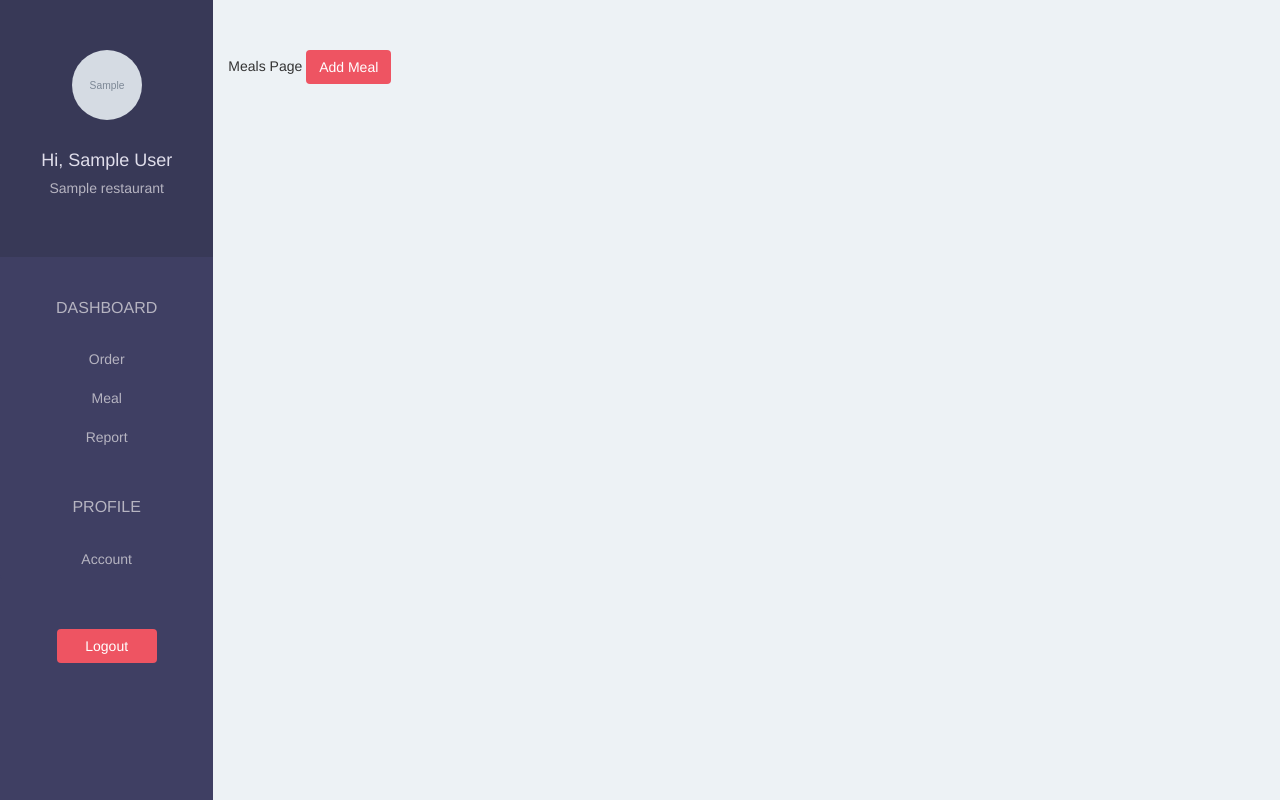
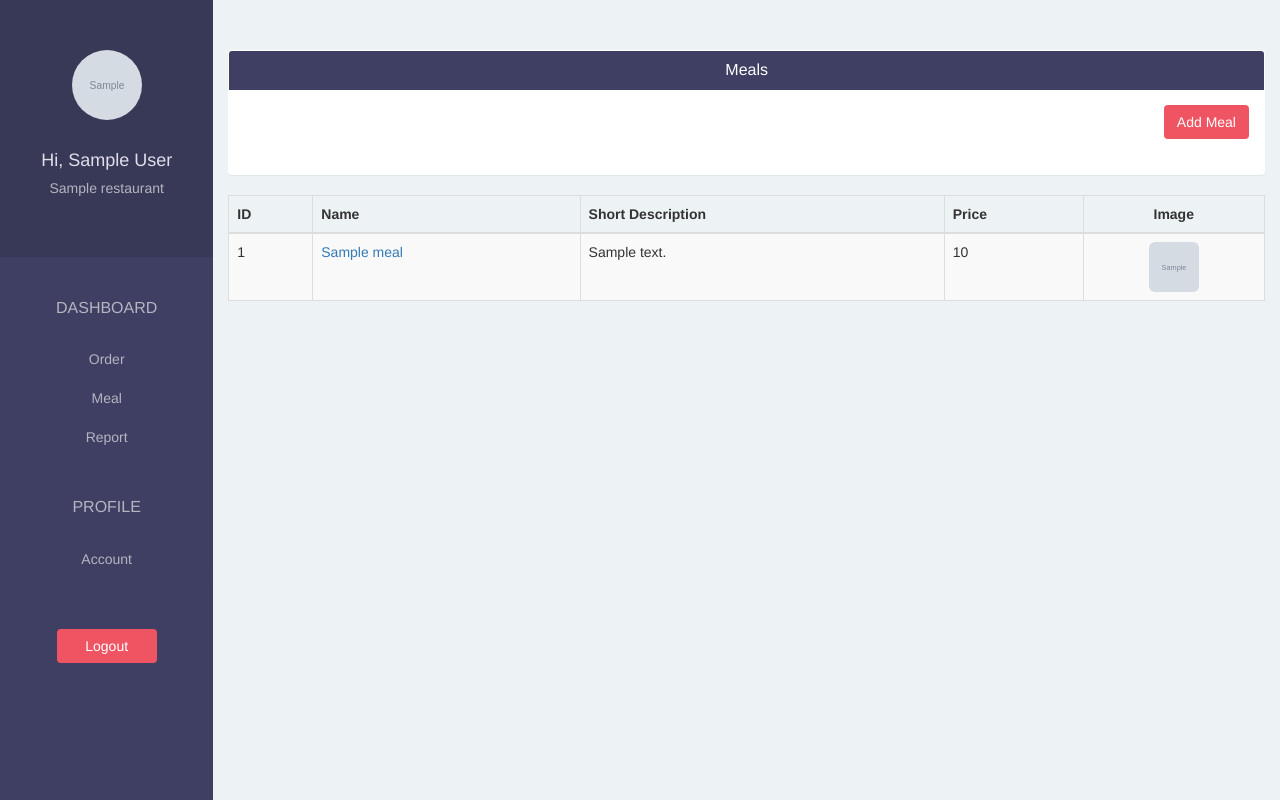
Before and after one commit to ikikika/foodtasker, a Django app: page /restaurant/meal/ in a window 1280 px wide. Run offline with Django 3.2, Linux system fonts and the light colour scheme; a user stored in the database is signed in; tables that the repository leaves empty hold one stand-in row (values such as "Sample post"); grey boxes marked "Sample" are stand-in pictures; some libraries are stand-ins or nearby versions.

Commit message:
output list of meal

```diff
--- a/foodtaskerapp/templates/restaurant/meal.html
+++ b/foodtaskerapp/templates/restaurant/meal.html
@@ -1,6 +1,42 @@
 {% extends 'restaurant/base.html' %}
 
 {% block page %}
-  Meals Page
-  <a href="{% url 'restaurant-add-meal' %}" class="btn btn-pink">Add Meal</a>
+  <div class="panel">
+    <div class="panel-heading bg-blue">
+      <h4 class="panel-title text-center text-white">Meals</h4>
+    </div>
+    <div class="panel-body">
+      <div class="text-right">
+        <a href="{% url 'restaurant-add-meal' %}" class="btn btn-pink">Add Meal</a>
+        <br/><br/>
+      </div>
+    </div>
+  </div>
+
+  <table class="table table-bordered table-hover table-striped">
+    <thead>
+      <tr class="bg-gray">
+        <th>ID</th>
+        <th>Name</th>
+        <th>Short Description</th>
+        <th>Price</th>
+        <th class="text-center">Image</th>
+      </tr>
+    <thead>
+    <tbody>
+      {% for meal in meals %}
+        <tr>
+          <td scope="row">{{ meal.id }}</td>
+          <td><a href="">{{ meal.name }}</a></td>
+          <td>{{ meal.short_description }}</td>
+          <td>{{ meal.price }}</td>
+          <td class="text-center">
+            <img class="img-rounded" src="{{ MEDIA_URL }}{{ meal.image }}" style="width:50px;height:50px;"/>
+          </td>
+        </tr>
+      {% endfor %}
+    <tbody>
+  </table>
+
+
 {% endblock %}
--- a/foodtaskerapp/views.py
+++ b/foodtaskerapp/views.py
@@ -3,6 +3,7 @@ from django.contrib.auth.decorators import login_required
 from foodtaskerapp.forms import UserForm, RestaurantForm, UserFormForEdit, MealForm
 from django.contrib.auth import authenticate, login
 from django.contrib.auth.models import User
+from foodtaskerapp.models import Meal
 # Create your views here.
 
 def home(request):
@@ -32,7 +33,9 @@ def restaurant_account(request):
 
 @login_required(login_url='/restaurant/sign-in/')
 def restaurant_meal(request):
-    return render(request, 'restaurant/meal.html', {})
+    meals = Meal.objects.filter(restaurant = request.user.restaurant).order_by("-id")
+    #filter is like where in mysql
+    return render(request, 'restaurant/meal.html', {"meals": meals})
 
 @login_required(login_url='/restaurant/sign-in/')
 def restaurant_add_meal(request):
```
Also changed, not shown: media/meal_images/ckt.jpg (added).
